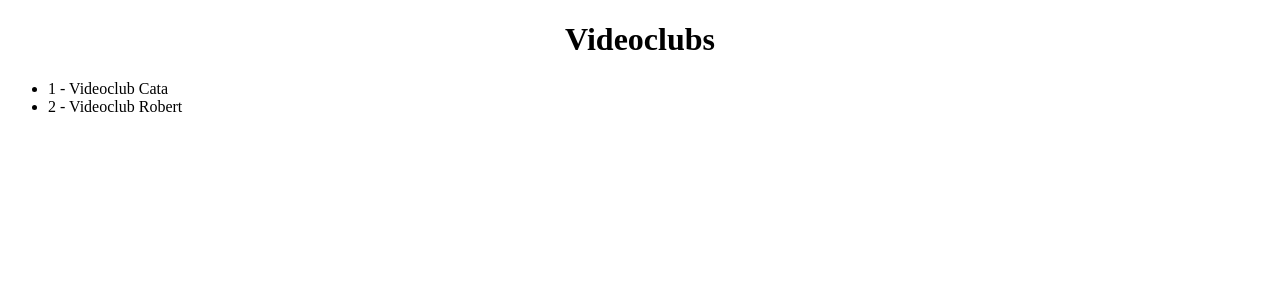
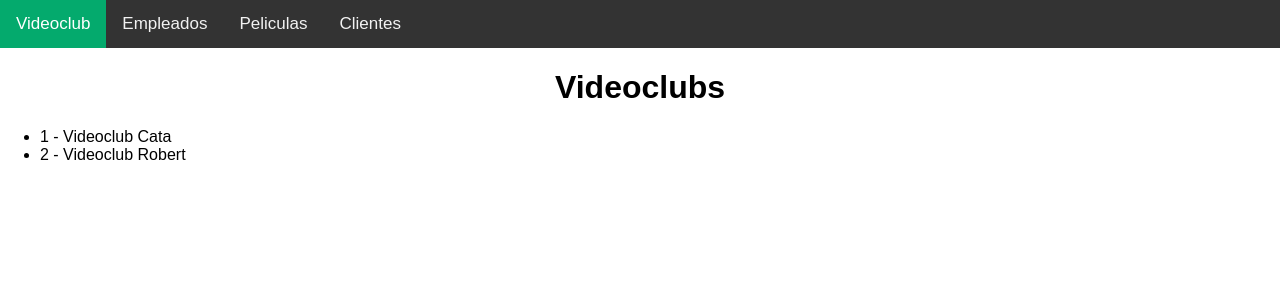
Before and after one commit to catalindoja/VideoclubDjango, a Django app: page / in a window 1280 px wide. Shown: the top 300 px of the page. Run offline with Django 4.2, Linux system fonts and the light colour scheme; data comes from the database, SQL or seed files in the repository.

Commit message:
Made the navbar for the application, implemented static files and a css for the navbar. Fixed some issues with the settings file where static files were not found properly

```diff
--- /dev/null
+++ b/static/css/navbar.css
@@ -0,0 +1,28 @@
+body {
+  margin: 0;
+  font-family: Arial, Helvetica, sans-serif;
+}
+
+.topnav {
+  overflow: hidden;
+  background-color: #333;
+}
+
+.topnav a {
+  float: left;
+  color: #f2f2f2;
+  text-align: center;
+  padding: 14px 16px;
+  text-decoration: none;
+  font-size: 17px;
+}
+
+.topnav a:hover {
+  background-color: #ddd;
+  color: black;
+}
+
+.topnav a.active {
+  background-color: #04AA6D;
+  color: white;
+}
--- a/videoclub/templates/videoclub/index.html
+++ b/videoclub/templates/videoclub/index.html
@@ -1,11 +1,19 @@
+{% load static %}
 <!DOCTYPE html>
 <html lang="en">
 <head>
-    <meta charset="UTF-8">
-    <title>Title</title>
+<meta charset="UTF-8">
+<title>Videoclub</title>
+<link rel="stylesheet" href="{% static 'css/navbar.css' %}" type="text/css"/>
 </head>
 <body>
 
+<div class="topnav">
+  <a class="active" href="videoclub">Videoclub</a>
+  <a href="empleados">Empleados</a>
+  <a href="peliculas">Peliculas</a>
+  <a href="clientes">Clientes</a>
+</div>
   <h1 style="text-align: center;">Videoclubs</h1>
     <ul>
         {% for videoclub in videoclubs %}
--- a/videoclub/urls.py
+++ b/videoclub/urls.py
@@ -6,5 +6,8 @@ from . import views
 
 urlpatterns = [
     path('', views.index),
-    path('empleado', views.empleado),
+    path('videoclub', views.index),
+    path('empleados', views.empleado),
+    path('peliculas', views.pelicula),
+    path('clientes', views.cliente),
 ]
```
Also changed, not shown: Videoclub/settings.py (+6 -2 lines), videoclub/templates/videoclub/cliente.html (+9 -1 lines), videoclub/templates/videoclub/empleados.html (+37 -0 lines), videoclub/templates/videoclub/pelicula.html (+9 -1 lines).
